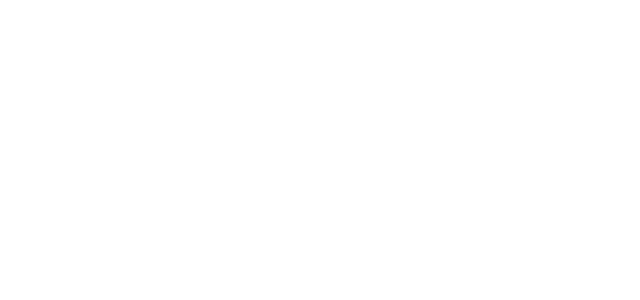
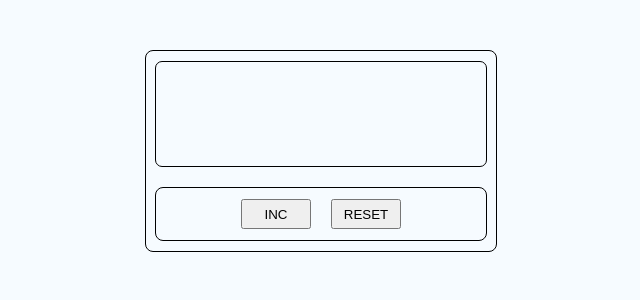
Before and after one commit to gurskygursky/counter, a React (Create React App) app: page / in a window 1280 px wide. Shown: the top 300 px of the page, without its empty margins (319-959 px from the left). Built offline with nearby package versions, Linux system fonts and the light colour scheme.

Commit message:
primitive counter component, css styles

```diff
--- a/src/App.css
+++ b/src/App.css
@@ -1,38 +1,6 @@
-.App {
-  text-align: center;
+.app-wrapper {
+    display: flex;
+    flex-direction: row;
+    justify-content: center;
+    padding-top: 50px;
 }
-
-.App-logo {
-  height: 40vmin;
-  pointer-events: none;
-}
-
-@media (prefers-reduced-motion: no-preference) {
-  .App-logo {
-    animation: App-logo-spin infinite 20s linear;
-  }
-}
-
-.App-header {
-  background-color: #282c34;
-  min-height: 100vh;
-  display: flex;
-  flex-direction: column;
-  align-items: center;
-  justify-content: center;
-  font-size: calc(10px + 2vmin);
-  color: white;
-}
-
-.App-link {
-  color: #61dafb;
-}
-
-@keyframes App-logo-spin {
-  from {
-    transform: rotate(0deg);
-  }
-  to {
-    transform: rotate(360deg);
-  }
-}
--- a/src/App.tsx
+++ b/src/App.tsx
@@ -1,9 +1,11 @@
 import React from 'react';
 import './App.css';
+import {PrimitiveCounter} from "./PrimitiveCounter/PrimitiveCounter";
 
 export const App = () => {
     return (
         <div className='app-wrapper'>
+            <PrimitiveCounter/>
         </div>
     );
 }
--- /dev/null
+++ b/src/PrimitiveCounter/PrimitiveCounter.module.css
@@ -0,0 +1,35 @@
+.counterWrapper {
+    border: solid 1px black;
+    border-radius: 8px;
+    width: 350px;
+    height: 200px;
+    display: flex;
+    flex-direction: column;
+    align-items: center;
+}
+
+.outputWrapper {
+    border: solid 1px black;
+    border-radius: 7px;
+    height: 120px;
+    width: 330px;
+    margin: 10px;
+}
+
+.buttonsWrapper {
+    border: solid 1px black;
+    border-radius: 8px;
+    height: 60px;
+    width: 330px;
+    margin: 10px;
+    display: flex;
+    flex-direction: row;
+    justify-content: center;
+    align-items: center;
+
+}
+.bttn {
+    width: 70px;
+    height: 30px;
+    margin: 10px;
+}
--- /dev/null
+++ b/src/PrimitiveCounter/PrimitiveCounter.tsx
@@ -0,0 +1,14 @@
+import React from 'react';
+import style from './PrimitiveCounter.module.css';
+
+export const PrimitiveCounter = () => {
+    return (
+        <div className={style.counterWrapper}>
+            <div className={style.outputWrapper}>{}</div>
+            <div className={style.buttonsWrapper}>
+                <button className={style.bttn}>INC</button>
+                <button className={style.bttn}>RESET</button>
+            </div>
+        </div>
+    );
+};
--- a/src/index.css
+++ b/src/index.css
@@ -5,6 +5,7 @@
     sans-serif;
   -webkit-font-smoothing: antialiased;
   -moz-osx-font-smoothing: grayscale;
+  background-color: #f6fbff;
 }
 
 code {
```
